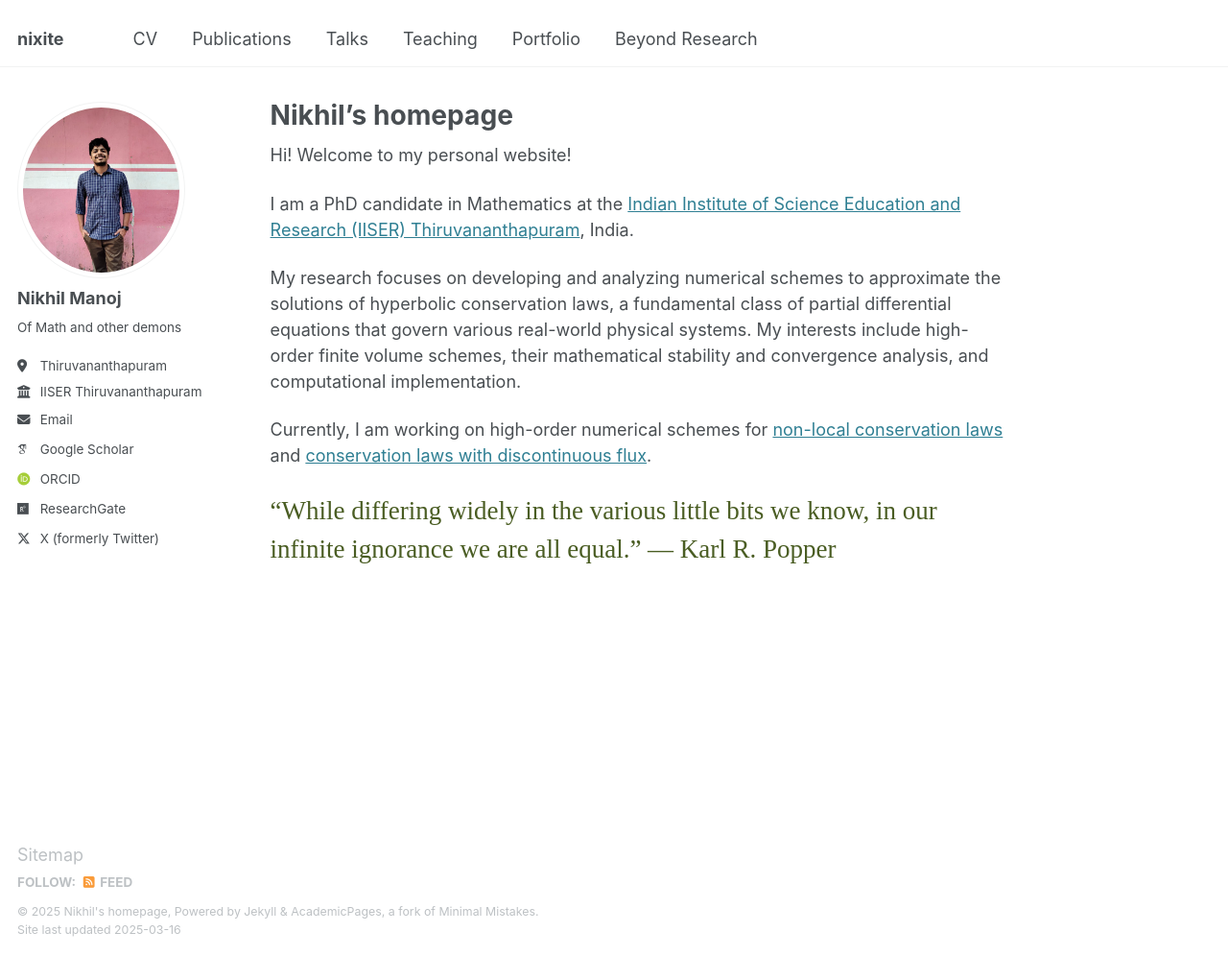
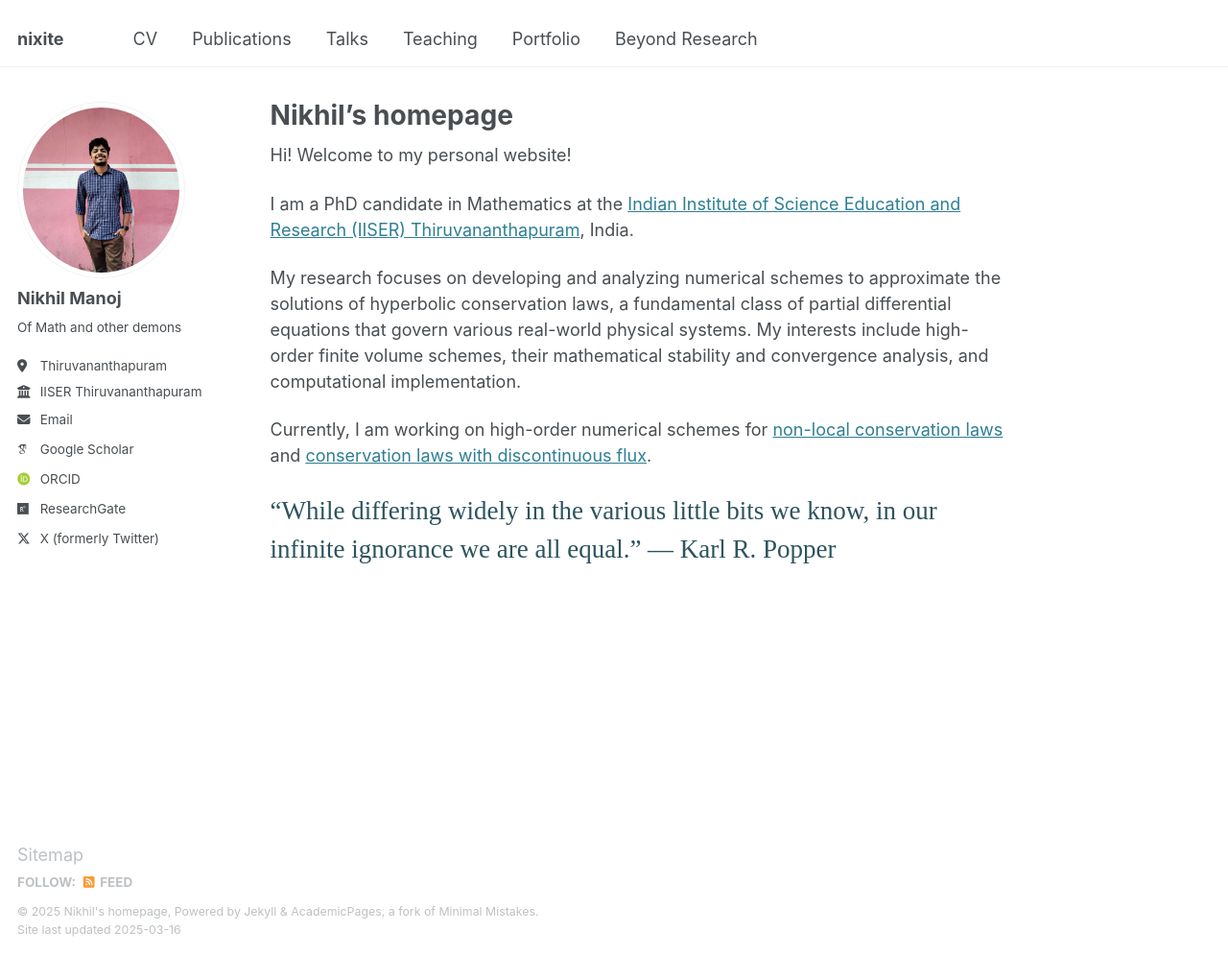
Before and after one commit to nikhil0597/nikhil0597.github.io, a Jekyll site: the page built from _pages/about.md, in a window 1280 px wide and 996 px high. Shown: the whole window at 96% size. Built offline with Jekyll 4.4.1, drawn with Linux system fonts in a browser that asks for light colours; some web fonts are replaced.

Commit message:
Update about.md

```diff
--- a/_pages/about.md
+++ b/_pages/about.md
@@ -14,7 +14,7 @@ My research focuses on developing and analyzing numerical schemes to approximate
 
 Currently, I am working on high-order numerical schemes for [non-local conservation laws](https://www.esaim-m2an.org/articles/m2an/abs/2023/06/m2an230129/m2an230129.html) and [conservation laws with discontinuous flux](https://arxiv.org/abs/2501.04620).
 
-<span style="font-family: 'Brush Script MT', cursive; font-size: 1.5em; color:#4a5d23;">
+<span style="font-family: 'Brush Script MT', cursive; font-size: 1.5em; color:#2d545e;">
   “While differing widely in the various little bits we know, in our infinite ignorance we are all equal.”
   ― Karl R. Popper
 </span>
```
